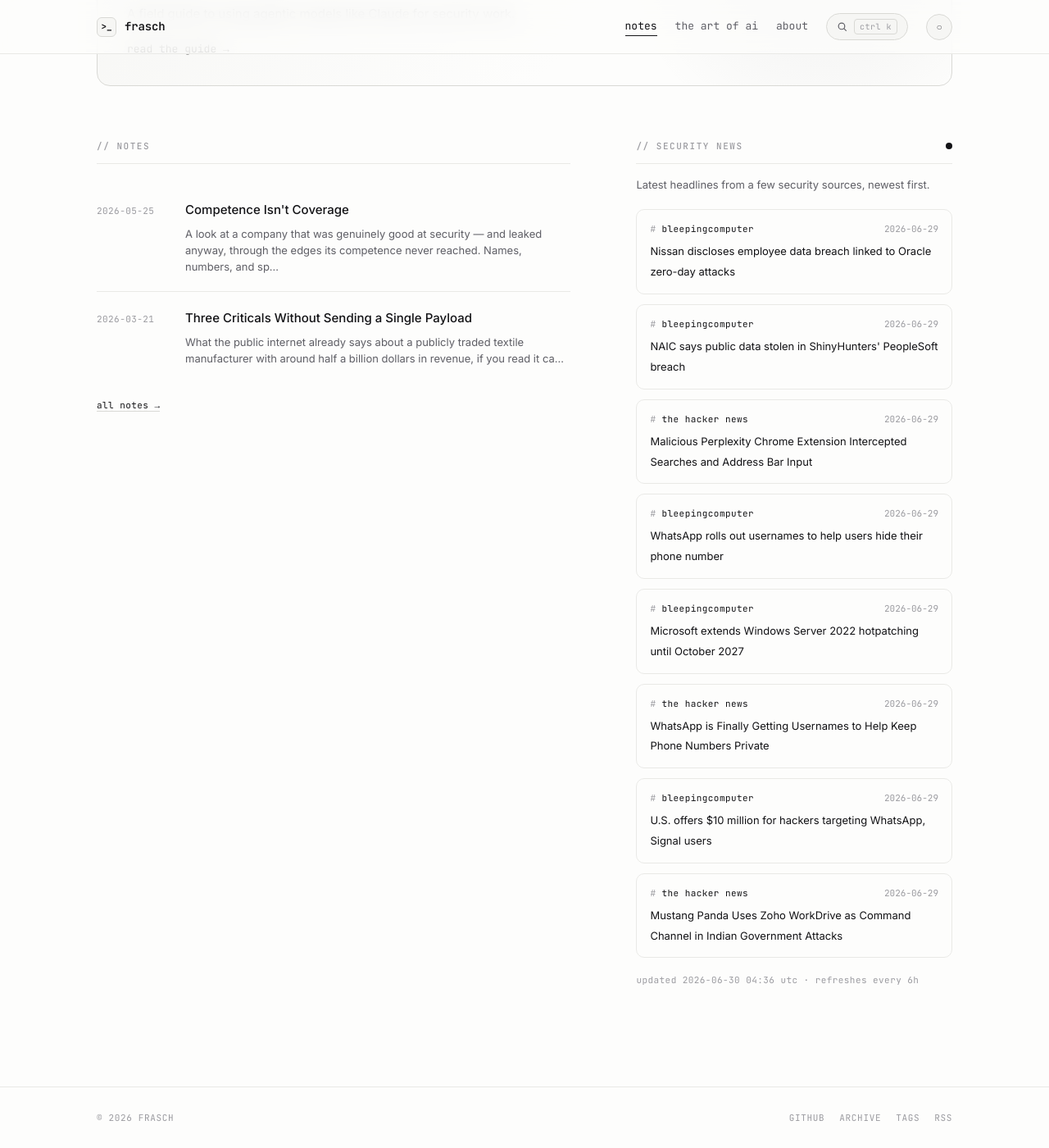
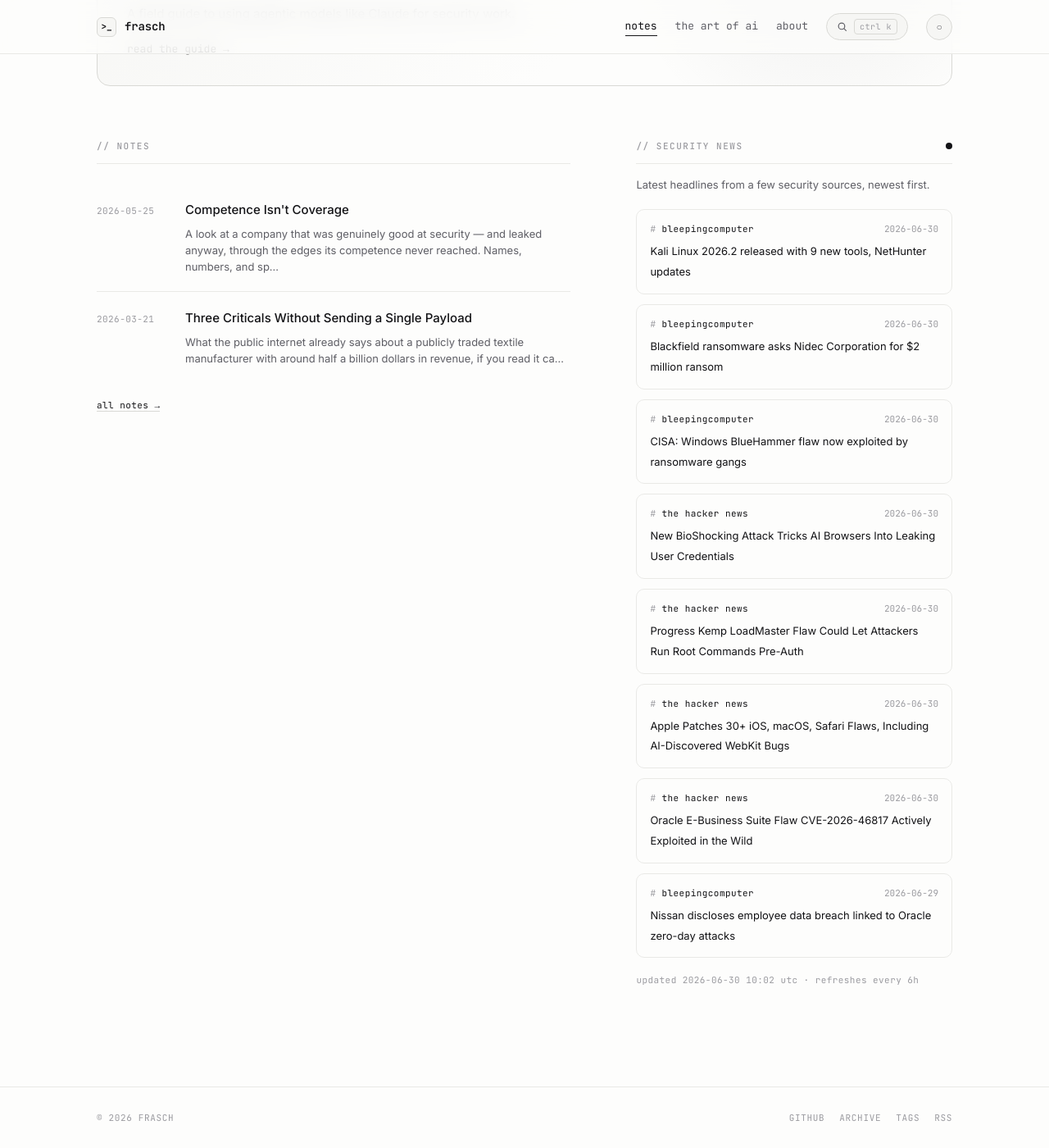
Before and after one commit to whoisfrasch/frasch, a Jekyll site: the page built from index.html, in a window 1280 px wide and 1400 px high, scrolled down 615 px. Shown: the whole window at 82% size. Built offline with Jekyll 4.4.1, drawn with Linux system fonts in a browser that asks for light colours.

Commit message:
Refresh security news feed

```diff
--- a/_data/news.json
+++ b/_data/news.json
@@ -1,53 +1,53 @@
 {
-  "updated": "2026-06-30T04:36:04Z",
+  "updated": "2026-06-30T10:02:51Z",
   "items": [
+    {
+      "source": "bleepingcomputer",
+      "title": "Kali Linux 2026.2 released with 9 new tools, NetHunter updates",
+      "link": "https://www.bleepingcomputer.com/news/linux/kali-linux-20262-released-with-9-new-tools-nethunter-updates/",
+      "date": "2026-06-30T09:46:39Z"
+    },
+    {
+      "source": "bleepingcomputer",
+      "title": "Blackfield ransomware asks Nidec Corporation for $2 million ransom",
+      "link": "https://www.bleepingcomputer.com/news/security/blackfield-ransomware-asks-nidec-corporation-for-2-million-ransom/",
+      "date": "2026-06-30T09:41:05Z"
+    },
+    {
+      "source": "bleepingcomputer",
+      "title": "CISA: Windows BlueHammer flaw now exploited by ransomware gangs",
+      "link": "https://www.bleepingcomputer.com/news/security/cisa-windows-bluehammer-flaw-now-exploited-by-ransomware-gangs/",
+      "date": "2026-06-30T08:53:13Z"
+    },
+    {
+      "source": "the hacker news",
+      "title": "New BioShocking Attack Tricks AI Browsers Into Leaking User Credentials",
+      "link": "https://thehackernews.com/2026/06/new-bioshocking-attack-tricks-ai.html",
+      "date": "2026-06-30T08:37:19Z"
+    },
+    {
+      "source": "the hacker news",
+      "title": "Progress Kemp LoadMaster Flaw Could Let Attackers Run Root Commands Pre-Auth",
+      "link": "https://thehackernews.com/2026/06/progress-kemp-loadmaster-flaw-could-let.html",
+      "date": "2026-06-30T07:38:07Z"
+    },
+    {
+      "source": "the hacker news",
+      "title": "Apple Patches 30+ iOS, macOS, Safari Flaws, Including AI-Discovered WebKit Bugs",
+      "link": "https://thehackernews.com/2026/06/apple-patches-30-ios-macos-safari-flaws.html",
+      "date": "2026-06-30T07:15:07Z"
+    },
+    {
+      "source": "the hacker news",
+      "title": "Oracle E-Business Suite Flaw CVE-2026-46817 Actively Exploited in the Wild",
+      "link": "https://thehackernews.com/2026/06/oracle-e-business-suite-flaw-cve-2026.html",
+      "date": "2026-06-30T05:04:06Z"
+    },
     {
       "source": "bleepingcomputer",
       "title": "Nissan discloses employee data breach linked to Oracle zero-day attacks",
       "link": "https://www.bleepingcomputer.com/news/security/nissan-discloses-employee-data-breach-linked-to-oracle-zero-day-attacks/",
       "date": "2026-06-29T20:40:44Z"
-    },
-    {
-      "source": "bleepingcomputer",
-      "title": "NAIC says public data stolen in ShinyHunters' PeopleSoft breach",
-      "link": "https://www.bleepingcomputer.com/news/security/naic-says-public-data-stolen-in-shinyhunters-peoplesoft-breach/",
-      "date": "2026-06-29T20:30:28Z"
-    },
-    {
-      "source": "the hacker news",
-      "title": "Malicious Perplexity Chrome Extension Intercepted Searches and Address Bar Input",
-      "link": "https://thehackernews.com/2026/06/malicious-perplexity-chrome-extension.html",
-      "date": "2026-06-29T18:40:09Z"
-    },
-    {
-      "source": "bleepingcomputer",
-      "title": "WhatsApp rolls out usernames to help users hide their phone number",
-      "link": "https://www.bleepingcomputer.com/news/security/whatsapp-rolls-out-usernames-to-help-users-hide-their-phone-number/",
-      "date": "2026-06-29T17:48:28Z"
-    },
-    {
-      "source": "bleepingcomputer",
-      "title": "Microsoft extends Windows Server 2022 hotpatching until October 2027",
-      "link": "https://www.bleepingcomputer.com/news/microsoft/microsoft-extends-windows-server-2022-hotpatching-until-october-2027/",
-      "date": "2026-06-29T17:11:15Z"
-    },
-    {
-      "source": "the hacker news",
-      "title": "WhatsApp is Finally Getting Usernames to Help Keep Phone Numbers Private",
-      "link": "https://thehackernews.com/2026/06/whatsapp-is-finally-getting-usernames.html",
-      "date": "2026-06-29T16:09:21Z"
-    },
-    {
-      "source": "bleepingcomputer",
-      "title": "U.S. offers $10 million for hackers targeting WhatsApp, Signal users",
-      "link": "https://www.bleepingcomputer.com/news/security/us-offers-10-million-for-hackers-targeting-whatsapp-signal-users/",
-      "date": "2026-06-29T15:09:43Z"
-    },
-    {
-      "source": "the hacker news",
-      "title": "Mustang Panda Uses Zoho WorkDrive as Command Channel in Indian Government Attacks",
-      "link": "https://thehackernews.com/2026/06/mustang-panda-uses-zoho-workdrive-as.html",
-      "date": "2026-06-29T15:03:40Z"
     }
   ]
 }
```
